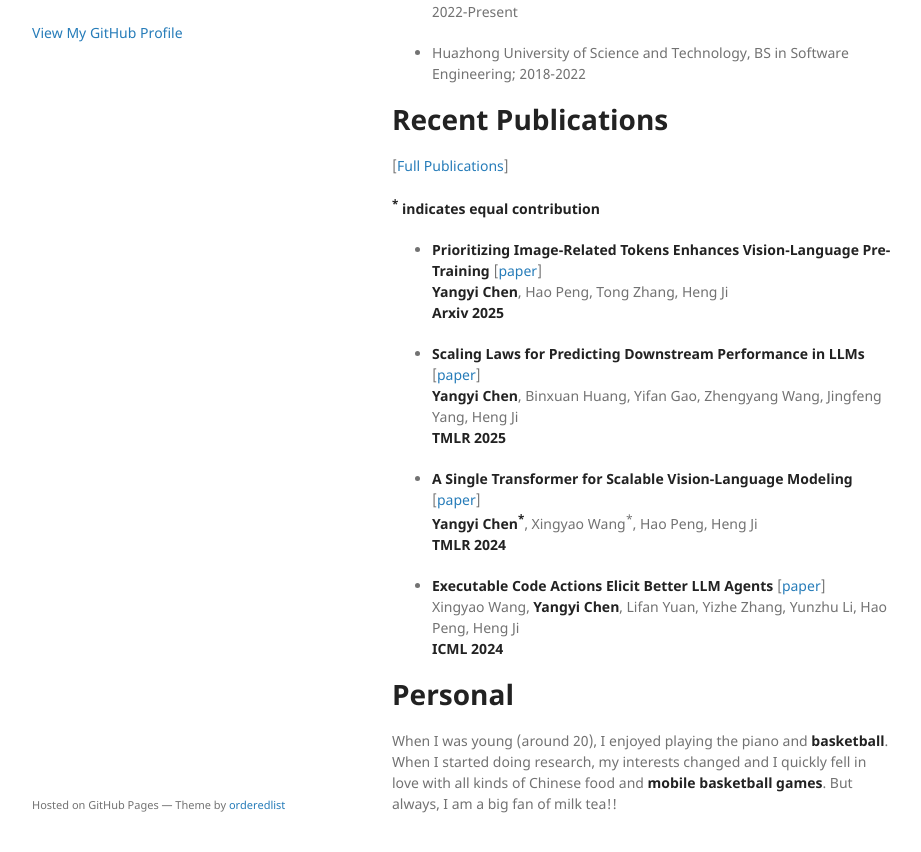
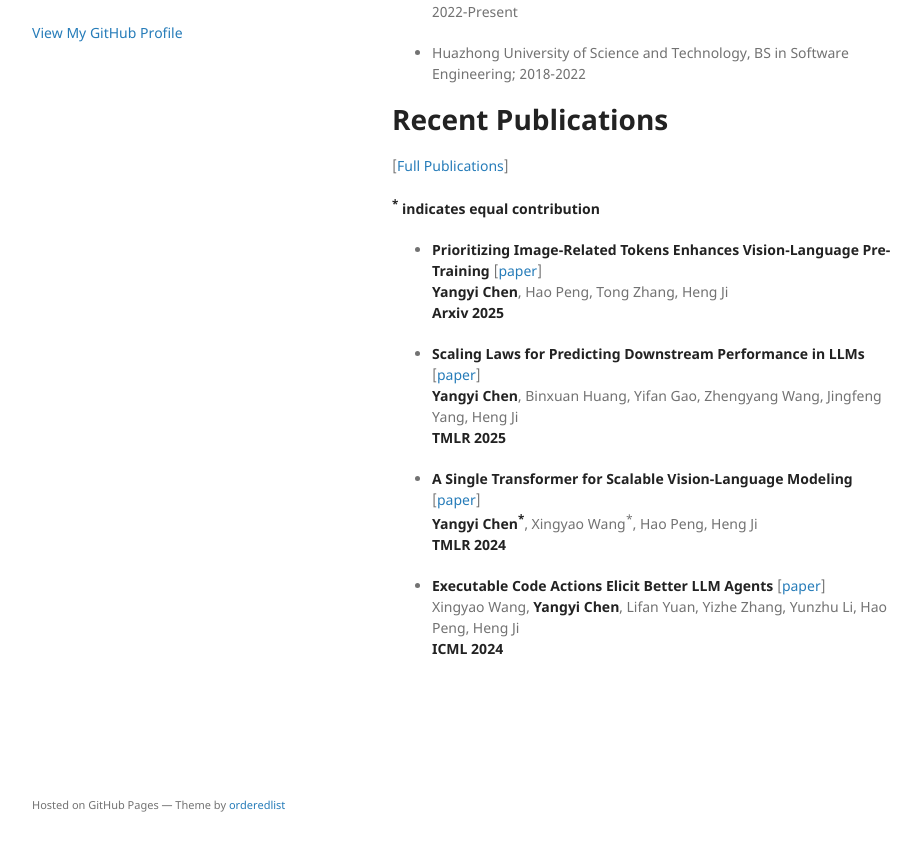
Before and after one commit to Yangyi-Chen/yangyi-chen.github.io, a Jekyll site: the page built from index.md, in a window 1280 px wide and 1219 px high, cut to the strip 335-1187 px from the top of the window. Shown: the whole strip, without its empty margins (178-1099 px from the left). Built offline with Jekyll 4.4.1, drawn with Linux system fonts in a browser that asks for light colours.

Commit message:
Update index.md

```diff
--- a/index.md
+++ b/index.md
@@ -128,8 +128,6 @@ I work on **scalable foundation models**, aiming to establish fundamental approa
 
 
 
-# Personal
-When I was young (around 20), I enjoyed playing the piano and **basketball**. When I started doing research, my interests changed and I quickly fell in love with all kinds of Chinese food and **mobile basketball games**. But always, I am a big fan of milk tea!!
 
 
 <!-- I enjoy playing the piano and basketball in my free time. Recently, I've been enjoying suspense/thriller movies. Finally, I've always been a big fan of milk tea!!! -->
```
